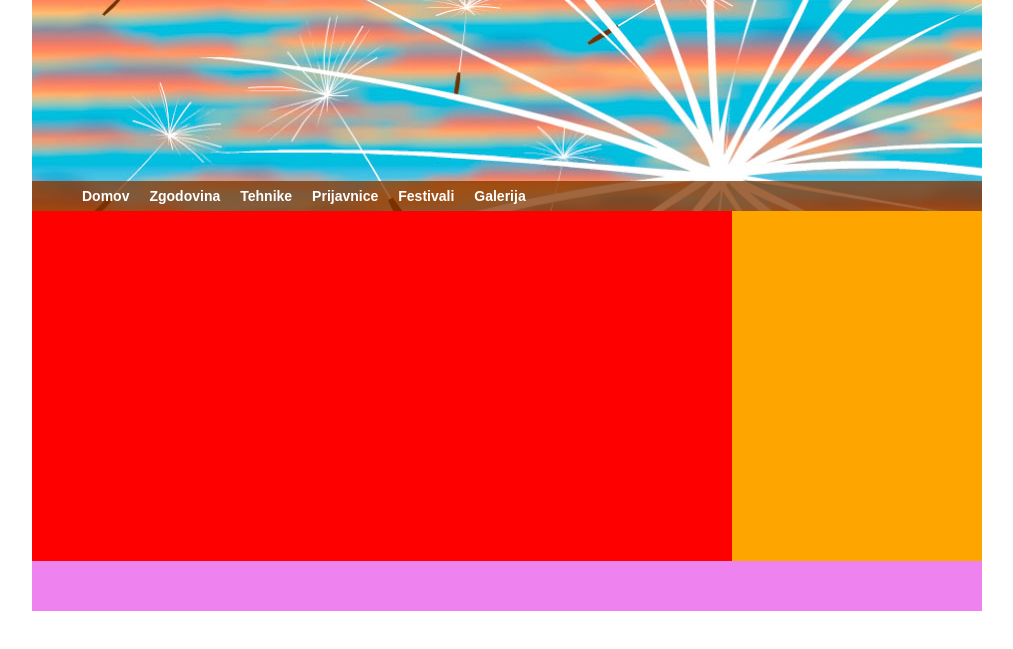
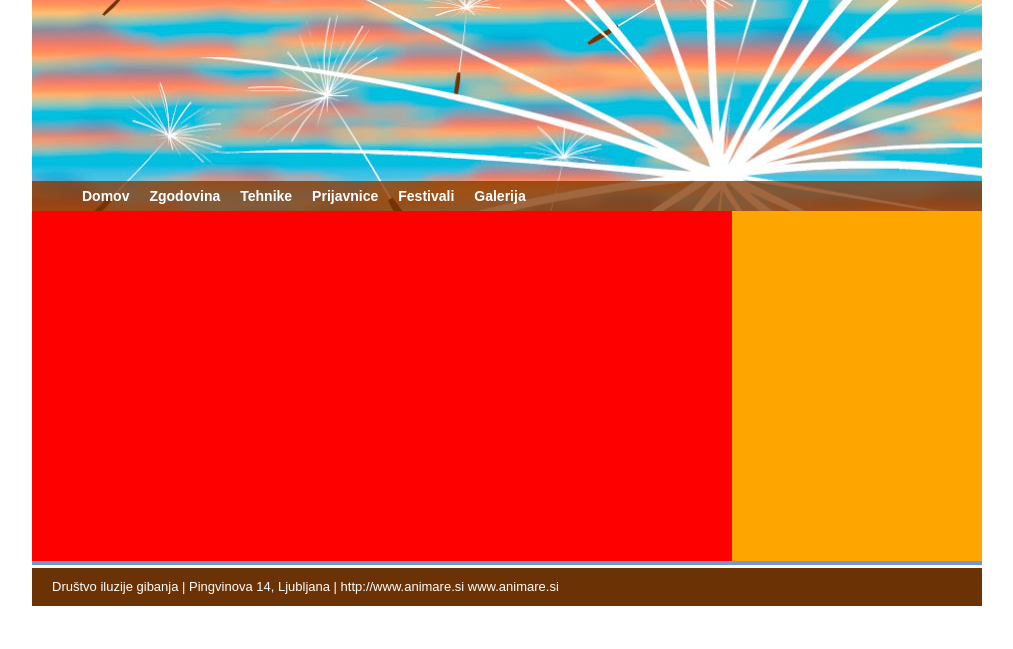
Before and after one commit to BajecJan/www.animare.si, a plain HTML site: page index.html in a window 1280 px wide. Shown: the part 119-768 px from the top of the page, without its empty margins (133-1146 px from the left). Drawn offline with Linux system fonts and the light colour scheme.

Commit message:
Oblikuj nogo

```diff
--- a/index.html
+++ b/index.html
@@ -36,7 +36,9 @@
                <article id="Clanek"></article>
                <aside id="Sorodno"></aside>
            </section>
-           <footer id="Noga"></footer>
+           <footer id="Noga">
+             Društvo iluzije gibanja | Pingvinova 14, Ljubljana | http://www.animare.si <a href="http://www.animare.si" target="_blank">www.animare.si</a>
+           </footer>
         </div>
     </body>
 </html>
--- a/slogi.css
+++ b/slogi.css
@@ -101,7 +101,19 @@ html,body{
 	width: 250px;
 }
 #Noga {
-	background-color: violet;
-	height: 50px;
+	background-image: linear-gradient(to bottom, #739ad0 0, #739ad0 10%, #fff 10%, #fff 15%, #6b3305 15%, #6b3305 100%);
+	background-repeat:repeat-x;
+	color: white;
+	padding: 18px 0 0 20px;
+	margin-bottom: 45px;
+	box-sizing: border-box;
+	height: 45px;
 	width: 950px;
 }
+#Noga a {
+	color: white;
+	text-decoration: none;
+}
+#Noga a:hover {
+	text-decoration: underline;
+}
```
Also changed, not shown: Grafika/noga.png (deleted).
